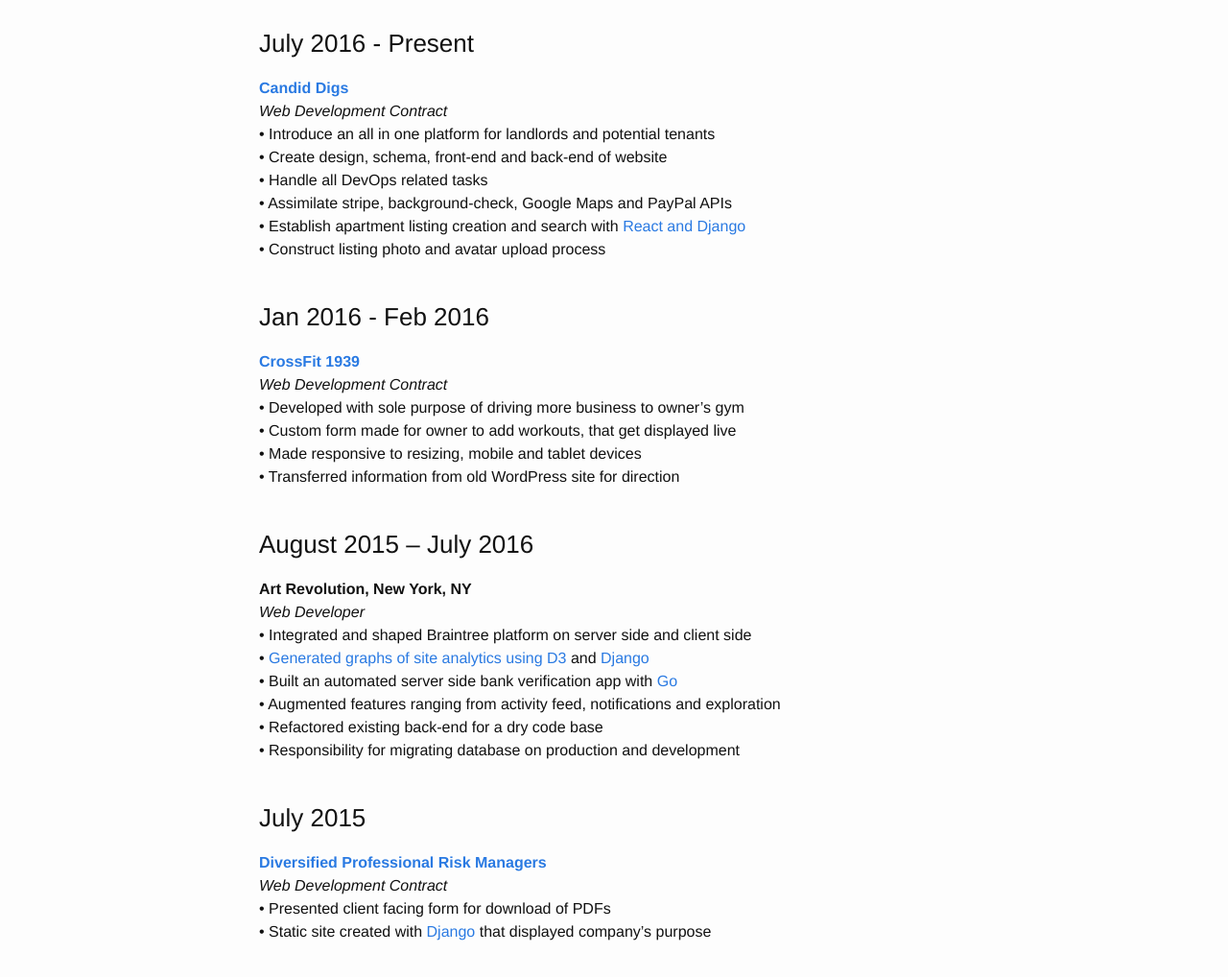
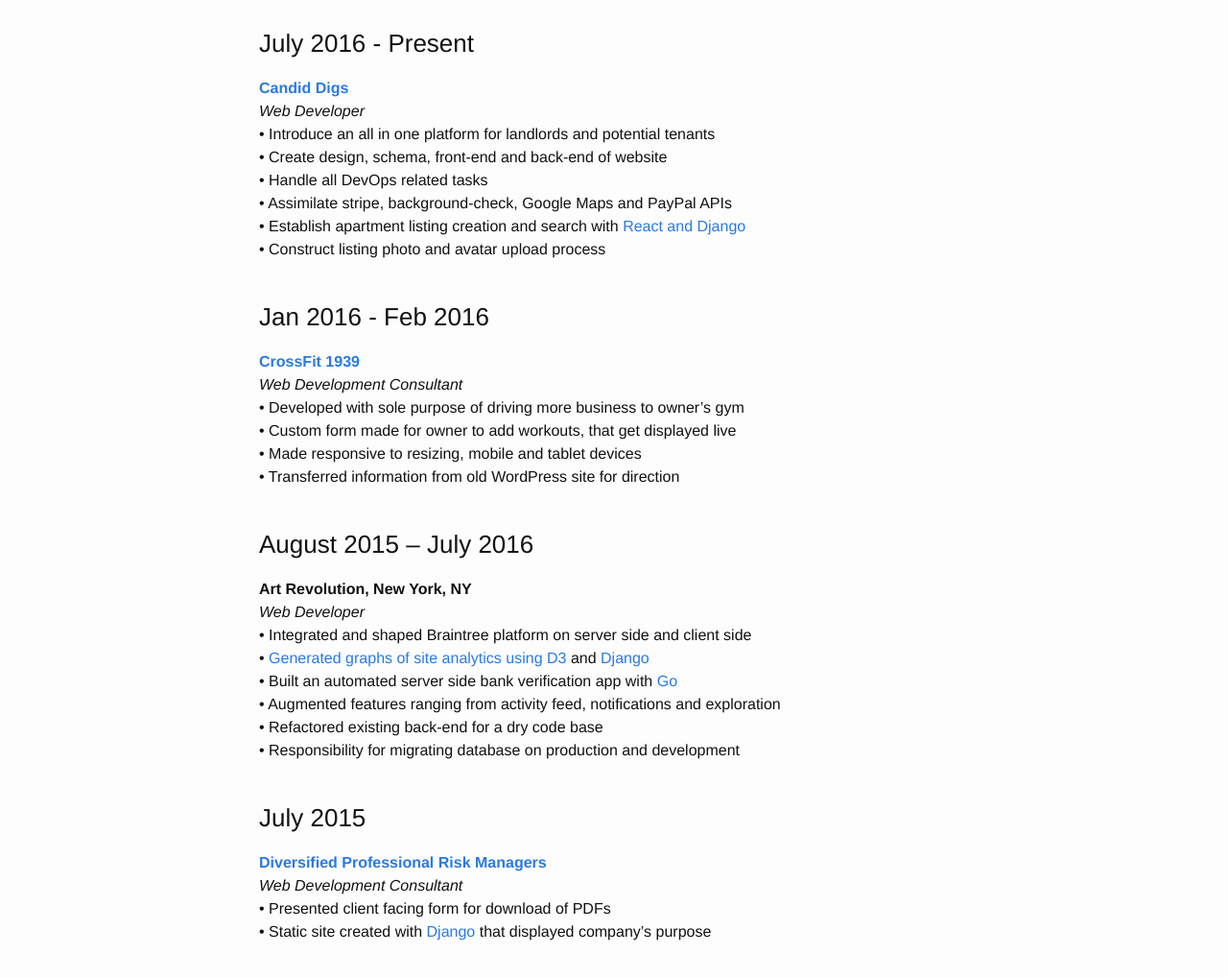
Before and after one commit to anthonyk1225/anthonyk1225.github.io, a Jekyll site: the page built from experience.md, in a window 1280 px wide. Shown: the part 138-1156 px from the top of the page at 96% size. Built offline with Jekyll 4.4.1, drawn with Linux system fonts in a browser that asks for light colours; a script that is not in the unit is left out.

Commit message:
verbage change and reduction

```diff
--- a/experience.md
+++ b/experience.md
@@ -8,7 +8,7 @@
 <h3>July 2016 - Present</h3>
 <b><a href='/candiddigs/'>Candid Digs</a></b>
 <br>
-<i>Web Development Contract</i>
+<i>Web Developer</i>
 <br>
 •	Introduce an all in one platform for landlords and potential tenants
 <br>
@@ -25,7 +25,7 @@
 <h3>Jan 2016 - Feb 2016</h3>
 <b><a href='/crossfit1939/'>CrossFit 1939</a></b>
 <br>
-<i>Web Development Contract</i>
+<i>Web Development Consultant</i>
 <br>
 •	Developed with sole purpose of driving more business to owner’s gym
 <br>
@@ -55,7 +55,7 @@
 <h3>July 2015</h3>
 <b><a href='http://divprof.ddns.net'>Diversified Professional Risk Managers</a></b>
 <br>
-<i>Web Development Contract</i>
+<i>Web Development Consultant</i>
 <br>
 •	Presented client facing form for download of PDFs
 <br>
```
Also changed, not shown: projects.md (+2 -4 lines).
